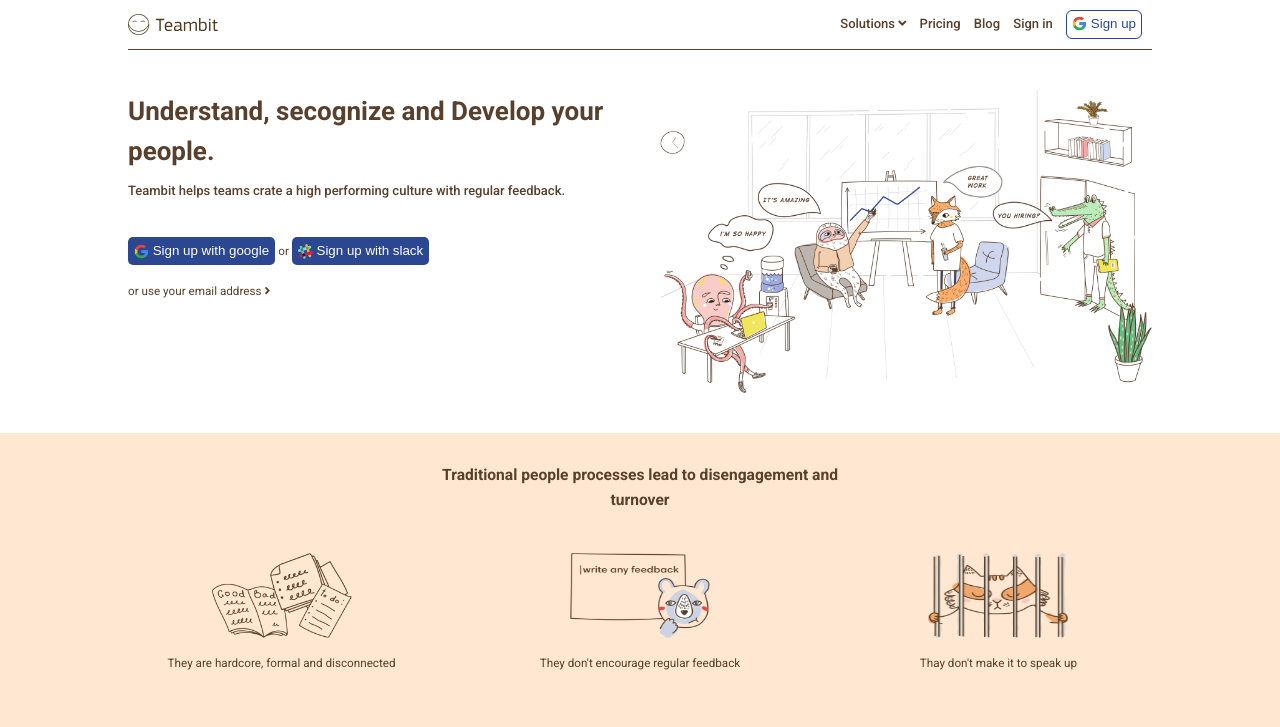
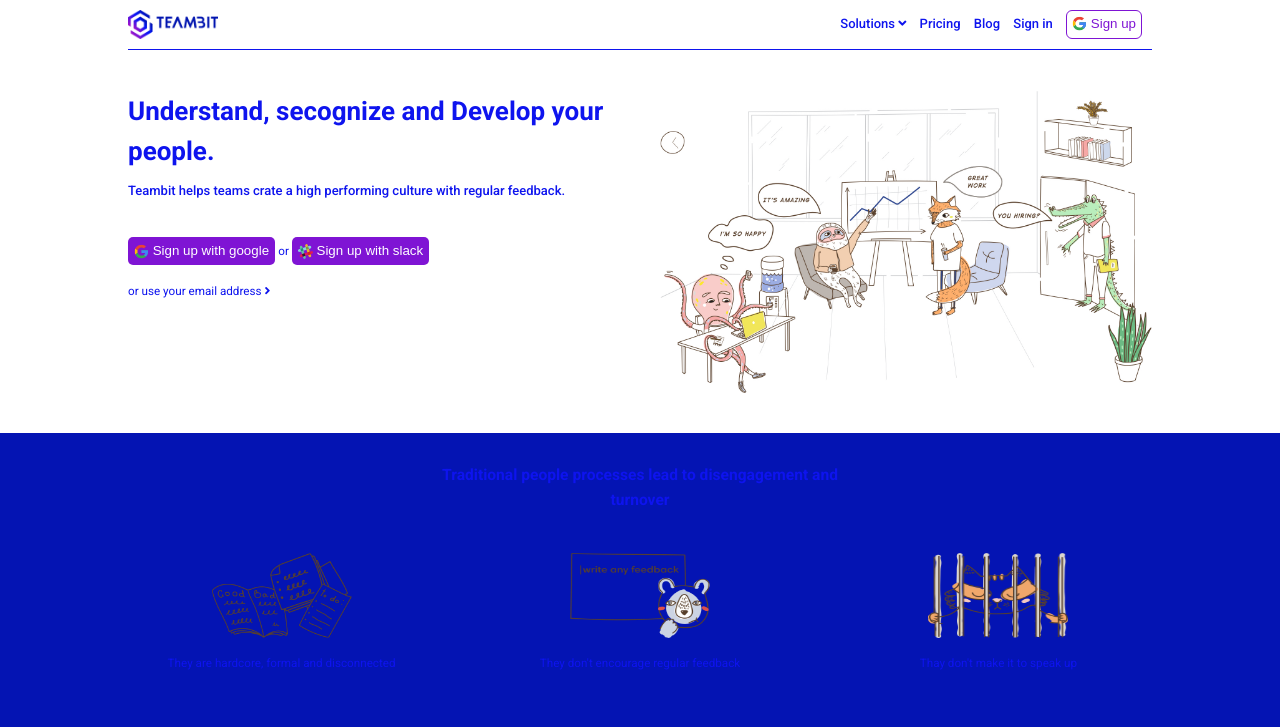
Before and after one commit to Michele-Dibenedetto/node-sass-teambit, a website: page index.html in a window 1280 px wide. Shown: the top 727 px of the page. Drawn offline with Linux system fonts and the light colour scheme.

Commit message:
Chiamata cliente

```diff
--- a/index.html
+++ b/index.html
@@ -16,7 +16,7 @@
         <!-- NAV FIX -->
         <nav class="nav_fix">
 
-            <img class="logo" src="img\logo.svg">
+            <img class="logo" src="img\TB_logo.png">
 
             <ul class="nav_links">
                 <li><a href="#">Solutions <i class="fas fa-angle-down"></i></a></li>
@@ -187,7 +187,7 @@
     <footer>
 
         <div class="text_foot">
-            <img src="img\logo-small.svg">
+            <img src="img\TB_logo.png">
             <p><span>Teambit</span> helps teams create high performing cultures by making feedback a daily habit</p>
         </div>
 
--- a/src/partials/_footer.scss
+++ b/src/partials/_footer.scss
@@ -8,9 +8,10 @@
     @include flex_row_top;
     width: 25%;
     img {
-        width: 50px;
+        width: 100px;
         margin-right: 10px;
         flex-shrink: 0;
+        align-self: center;
     }
     p {
         font-weight: 600;
--- a/src/partials/_variables.scss
+++ b/src/partials/_variables.scss
@@ -1,3 +1,3 @@
-$primaryColor: #58402c;
-$secondaryColor: #2c4792;
-$backgroundColored: #ffe7d2;
+$primaryColor: #0E14EE;
+$secondaryColor: #7F14D4;
+$backgroundColored: #0414B3;
```
Also changed, not shown: css/style.css, img/TB_logo.png (added).
